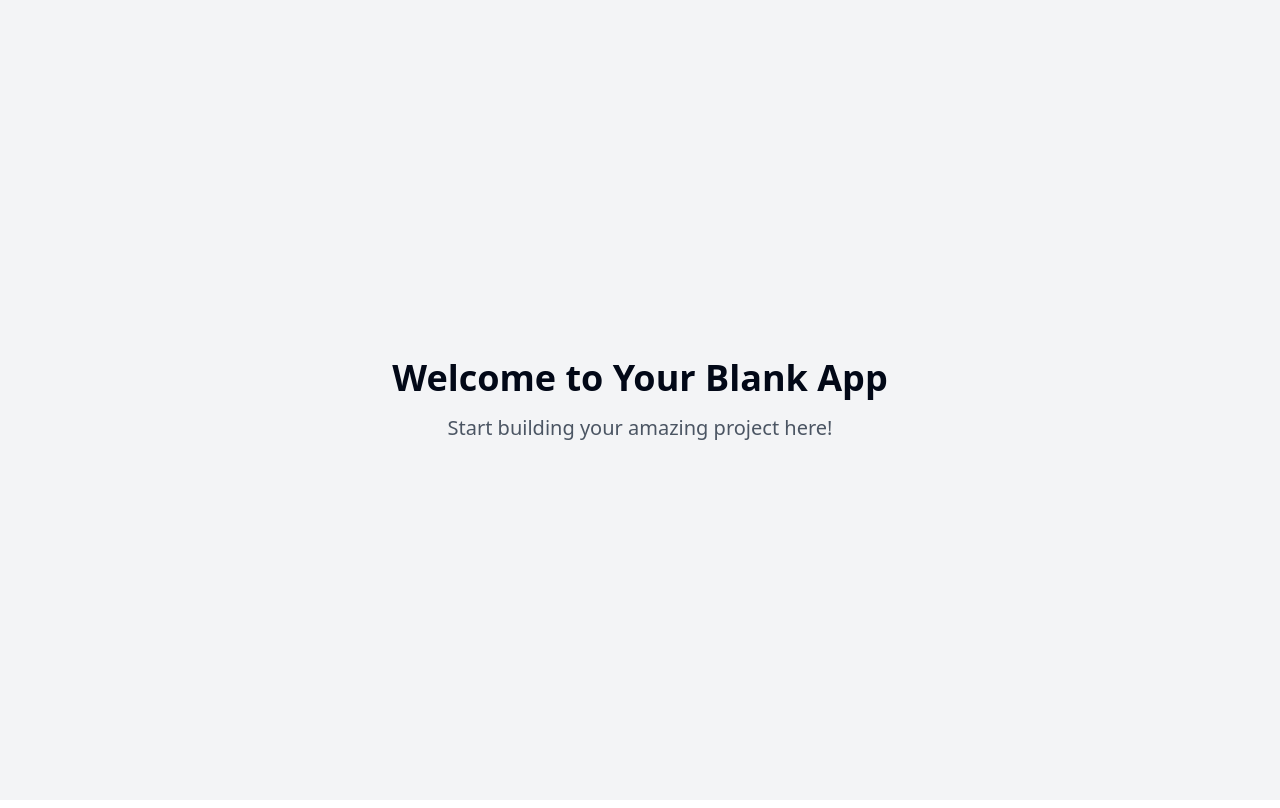
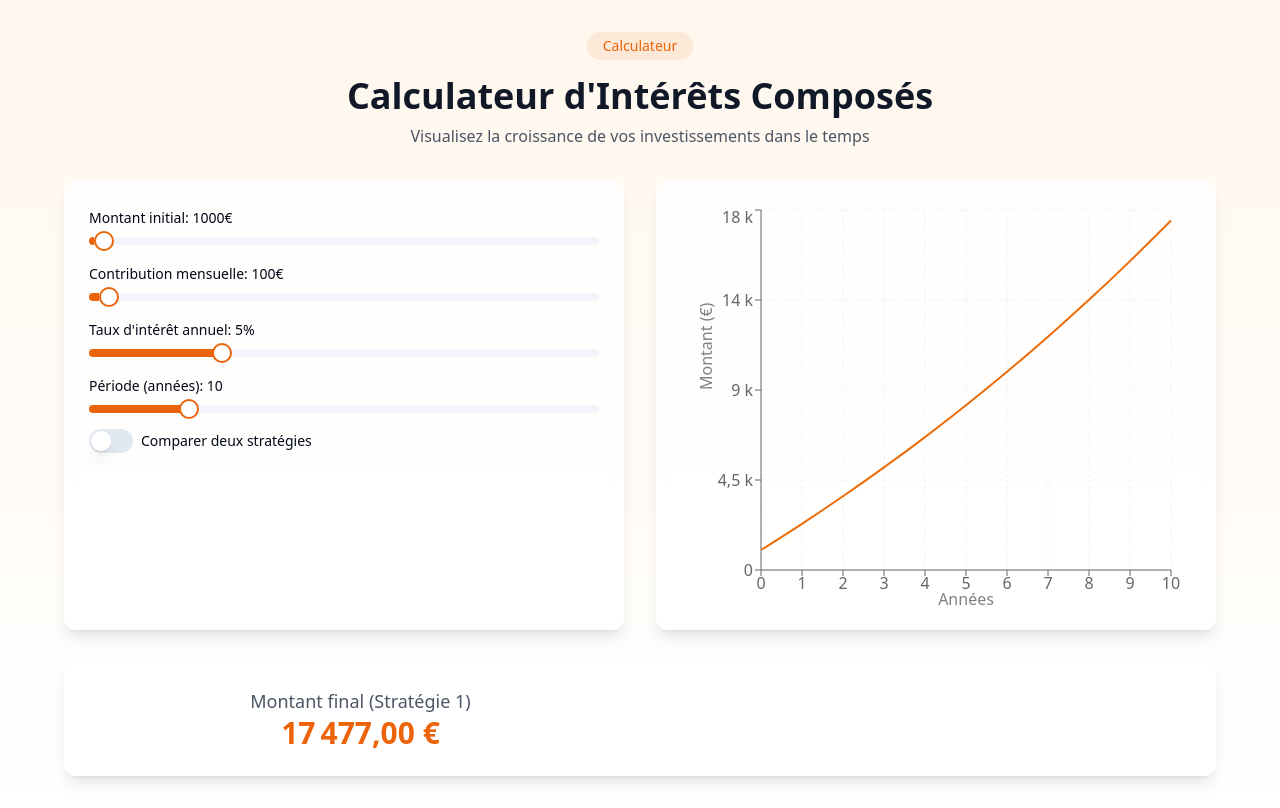
Before and after one commit to Avarlot/calculateur-enchantant, a React (Vite) app: page / in a window 1280 px wide. Built offline with nearby package versions, Linux system fonts and the light colour scheme.

Commit message:
Add feature comparison
Adds a feature to compare investment strategies, displaying the difference between two approaches.  Text will be in French, and the main color will be #ed6b06.

```diff
--- a/src/index.css
+++ b/src/index.css
@@ -1,3 +1,4 @@
+
 @tailwind base;
 @tailwind components;
 @tailwind utilities;
@@ -6,87 +7,24 @@
   :root {
     --background: 0 0% 100%;
     --foreground: 222.2 84% 4.9%;
-
     --card: 0 0% 100%;
     --card-foreground: 222.2 84% 4.9%;
-
     --popover: 0 0% 100%;
     --popover-foreground: 222.2 84% 4.9%;
-
-    --primary: 222.2 47.4% 11.2%;
-    --primary-foreground: 210 40% 98%;
-
+    --primary: 24 92% 48%;
+    --primary-foreground: 0 0% 100%;
     --secondary: 210 40% 96.1%;
     --secondary-foreground: 222.2 47.4% 11.2%;
-
     --muted: 210 40% 96.1%;
     --muted-foreground: 215.4 16.3% 46.9%;
-
     --accent: 210 40% 96.1%;
     --accent-foreground: 222.2 47.4% 11.2%;
-
     --destructive: 0 84.2% 60.2%;
     --destructive-foreground: 210 40% 98%;
-
     --border: 214.3 31.8% 91.4%;
     --input: 214.3 31.8% 91.4%;
-    --ring: 222.2 84% 4.9%;
-
-    --radius: 0.5rem;
-
-    --sidebar-background: 0 0% 98%;
-
-    --sidebar-foreground: 240 5.3% 26.1%;
-
-    --sidebar-primary: 240 5.9% 10%;
-
-    --sidebar-primary-foreground: 0 0% 98%;
-
-    --sidebar-accent: 240 4.8% 95.9%;
-
-    --sidebar-accent-foreground: 240 5.9% 10%;
-
-    --sidebar-border: 220 13% 91%;
-
-    --sidebar-ring: 217.2 91.2% 59.8%;
-  }
-
-  .dark {
-    --background: 222.2 84% 4.9%;
-    --foreground: 210 40% 98%;
-
-    --card: 222.2 84% 4.9%;
-    --card-foreground: 210 40% 98%;
-
-    --popover: 222.2 84% 4.9%;
-    --popover-foreground: 210 40% 98%;
-
-    --primary: 210 40% 98%;
-    --primary-foreground: 222.2 47.4% 11.2%;
-
-    --secondary: 217.2 32.6% 17.5%;
-    --secondary-foreground: 210 40% 98%;
-
-    --muted: 217.2 32.6% 17.5%;
-    --muted-foreground: 215 20.2% 65.1%;
-
-    --accent: 217.2 32.6% 17.5%;
-    --accent-foreground: 210 40% 98%;
-
-    --destructive: 0 62.8% 30.6%;
-    --destructive-foreground: 210 40% 98%;
-
-    --border: 217.2 32.6% 17.5%;
-    --input: 217.2 32.6% 17.5%;
-    --ring: 212.7 26.8% 83.9%;
-    --sidebar-background: 240 5.9% 10%;
-    --sidebar-foreground: 240 4.8% 95.9%;
-    --sidebar-primary: 224.3 76.3% 48%;
-    --sidebar-primary-foreground: 0 0% 100%;
-    --sidebar-accent: 240 3.7% 15.9%;
-    --sidebar-accent-foreground: 240 4.8% 95.9%;
-    --sidebar-border: 240 3.7% 15.9%;
-    --sidebar-ring: 217.2 91.2% 59.8%;
+    --ring: 24 92% 48%;
+    --radius: 0.75rem;
   }
 }
 
@@ -94,8 +32,26 @@
   * {
     @apply border-border;
   }
-
   body {
-    @apply bg-background text-foreground;
+    @apply bg-background text-foreground antialiased;
   }
 }
+
+.glass-card {
+  @apply bg-white/80 backdrop-blur-sm border border-white/20 shadow-lg;
+}
+
+.animate-slide-up {
+  animation: slideUp 0.5s ease-out;
+}
+
+@keyframes slideUp {
+  from {
+    opacity: 0;
+    transform: translateY(20px);
+  }
+  to {
+    opacity: 1;
+    transform: translateY(0);
+  }
+}
--- a/src/pages/Index.tsx
+++ b/src/pages/Index.tsx
@@ -1,14 +1,251 @@
-// Update this page (the content is just a fallback if you fail to update the page)
 
-const Index = () => {
+import { useState } from "react";
+import { Card } from "@/components/ui/card";
+import { Slider } from "@/components/ui/slider";
+import { Switch } from "@/components/ui/switch";
+import { Label } from "@/components/ui/label";
+import {
+  LineChart,
+  Line,
+  XAxis,
+  YAxis,
+  CartesianGrid,
+  Tooltip,
+  ResponsiveContainer,
+} from "recharts";
+
+interface CalculationResult {
+  year: number;
+  amount: number;
+  amount2?: number;
+}
+
+const Calculator = () => {
+  const [initialAmount, setInitialAmount] = useState(1000);
+  const [monthlyContribution, setMonthlyContribution] = useState(100);
+  const [interestRate, setInterestRate] = useState(5);
+  const [years, setYears] = useState(10);
+  const [compareMode, setCompareMode] = useState(false);
+  const [interestRate2, setInterestRate2] = useState(7);
+
+  const calculateResults = (): CalculationResult[] => {
+    const results: CalculationResult[] = [];
+    let balance = initialAmount;
+    let balance2 = initialAmount;
+
+    for (let year = 0; year <= years; year++) {
+      const result: CalculationResult = {
+        year,
+        amount: Math.round(balance),
+      };
+
+      if (compareMode) {
+        result.amount2 = Math.round(balance2);
+      }
+
+      results.push(result);
+
+      balance =
+        (balance + monthlyContribution * 12) * (1 + interestRate / 100);
+      if (compareMode) {
+        balance2 =
+          (balance2 + monthlyContribution * 12) * (1 + interestRate2 / 100);
+      }
+    }
+
+    return results;
+  };
+
+  const results = calculateResults();
+  const finalAmount = results[results.length - 1].amount;
+  const finalAmount2 = results[results.length - 1].amount2;
+
   return (
-    <div className="min-h-screen flex items-center justify-center bg-gray-100">
-      <div className="text-center">
-        <h1 className="text-4xl font-bold mb-4">Welcome to Your Blank App</h1>
-        <p className="text-xl text-gray-600">Start building your amazing project here!</p>
+    <div className="min-h-screen bg-gradient-to-b from-orange-50 to-white p-4 sm:p-8">
+      <div className="max-w-6xl mx-auto space-y-8 animate-slide-up">
+        <div className="text-center space-y-2">
+          <span className="inline-block px-4 py-1 bg-primary/10 text-primary rounded-full text-sm font-medium mb-2">
+            Calculateur
+          </span>
+          <h1 className="text-4xl font-bold text-gray-900">
+            Calculateur d'Intérêts Composés
+          </h1>
+          <p className="text-gray-600 max-w-2xl mx-auto">
+            Visualisez la croissance de vos investissements dans le temps
+          </p>
+        </div>
+
+        <div className="grid md:grid-cols-2 gap-8">
+          <Card className="glass-card p-6 space-y-6">
+            <div className="space-y-4">
+              <div className="space-y-2">
+                <Label>Montant initial: {initialAmount}€</Label>
+                <Slider
+                  value={[initialAmount]}
+                  onValueChange={([value]) => setInitialAmount(value)}
+                  min={0}
+                  max={100000}
+                  step={1000}
+                  className="w-full"
+                />
+              </div>
+
+              <div className="space-y-2">
+                <Label>
+                  Contribution mensuelle: {monthlyContribution}€
+                </Label>
+                <Slider
+                  value={[monthlyContribution]}
+                  onValueChange={([value]) => setMonthlyContribution(value)}
+                  min={0}
+                  max={5000}
+                  step={50}
+                  className="w-full"
+                />
+              </div>
+
+              <div className="space-y-2">
+                <Label>Taux d'intérêt annuel: {interestRate}%</Label>
+                <Slider
+                  value={[interestRate]}
+                  onValueChange={([value]) => setInterestRate(value)}
+                  min={0}
+                  max={20}
+                  step={0.1}
+                  className="w-full"
+                />
+              </div>
+
+              <div className="space-y-2">
+                <Label>Période (années): {years}</Label>
+                <Slider
+                  value={[years]}
+                  onValueChange={([value]) => setYears(value)}
+                  min={1}
+                  max={50}
+                  step={1}
+                  className="w-full"
+                />
+              </div>
+
+              <div className="flex items-center space-x-2">
+                <Switch
+                  checked={compareMode}
+                  onCheckedChange={setCompareMode}
+                />
+                <Label>Comparer deux stratégies</Label>
+              </div>
+
+              {compareMode && (
+                <div className="space-y-2 animate-slide-up">
+                  <Label>
+                    Taux d'intérêt stratégie 2: {interestRate2}%
+                  </Label>
+                  <Slider
+                    value={[interestRate2]}
+                    onValueChange={([value]) => setInterestRate2(value)}
+                    min={0}
+                    max={20}
+                    step={0.1}
+                    className="w-full"
+                  />
+                </div>
+              )}
+            </div>
+          </Card>
+
+          <Card className="glass-card p-6">
+            <div className="h-[400px]">
+              <ResponsiveContainer width="100%" height="100%">
+                <LineChart
+                  data={results}
+                  margin={{ top: 5, right: 20, left: 20, bottom: 5 }}
+                >
+                  <CartesianGrid strokeDasharray="3 3" opacity={0.3} />
+                  <XAxis
+                    dataKey="year"
+                    label={{
+                      value: "Années",
+                      position: "insideBottom",
+                      offset: -5,
+                    }}
+                  />
+                  <YAxis
+                    label={{
+                      value: "Montant (€)",
+                      angle: -90,
+                      position: "insideLeft",
+                    }}
+                    tickFormatter={(value) =>
+                      new Intl.NumberFormat("fr-FR", {
+                        notation: "compact",
+                        compactDisplay: "short",
+                      }).format(value)
+                    }
+                  />
+                  <Tooltip
+                    formatter={(value: number) =>
+                      new Intl.NumberFormat("fr-FR", {
+                        style: "currency",
+                        currency: "EUR",
+                      }).format(value)
+                    }
+                  />
+                  <Line
+                    type="monotone"
+                    dataKey="amount"
+                    stroke="#ed6b06"
+                    strokeWidth={2}
+                    dot={false}
+                    name="Stratégie 1"
+                  />
+                  {compareMode && (
+                    <Line
+                      type="monotone"
+                      dataKey="amount2"
+                      stroke="#2563eb"
+                      strokeWidth={2}
+                      dot={false}
+                      name="Stratégie 2"
+                    />
+                  )}
+                </LineChart>
+              </ResponsiveContainer>
+            </div>
+          </Card>
+        </div>
+
+        <Card className="glass-card p-6">
+          <div className="grid md:grid-cols-2 gap-4 text-center">
+            <div>
+              <h3 className="text-lg font-medium text-gray-600">
+                Montant final (Stratégie 1)
+              </h3>
+              <p className="text-3xl font-bold text-primary">
+                {new Intl.NumberFormat("fr-FR", {
+                  style: "currency",
+                  currency: "EUR",
+                }).format(finalAmount)}
+              </p>
+            </div>
+            {compareMode && (
+              <div className="animate-slide-up">
+                <h3 className="text-lg font-medium text-gray-600">
+                  Montant final (Stratégie 2)
+                </h3>
+                <p className="text-3xl font-bold text-blue-600">
+                  {new Intl.NumberFormat("fr-FR", {
+                    style: "currency",
+                    currency: "EUR",
+                  }).format(finalAmount2)}
+                </p>
+              </div>
+            )}
+          </div>
+        </Card>
       </div>
     </div>
   );
 };
 
-export default Index;
+export default Calculator;
```
Also changed, not shown: tailwind.config.ts (+36 -53 lines).
